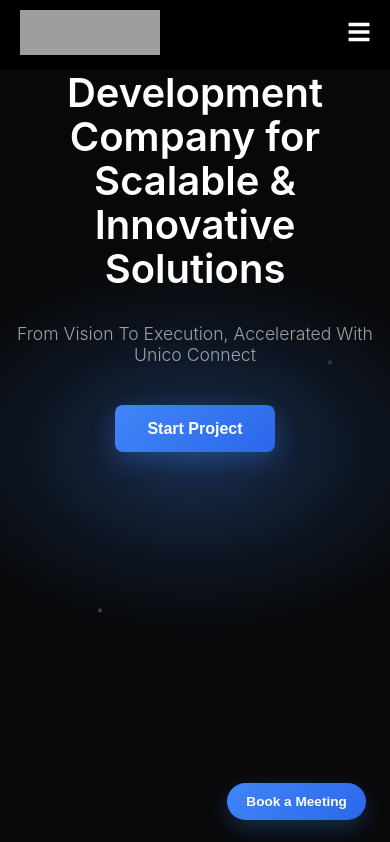
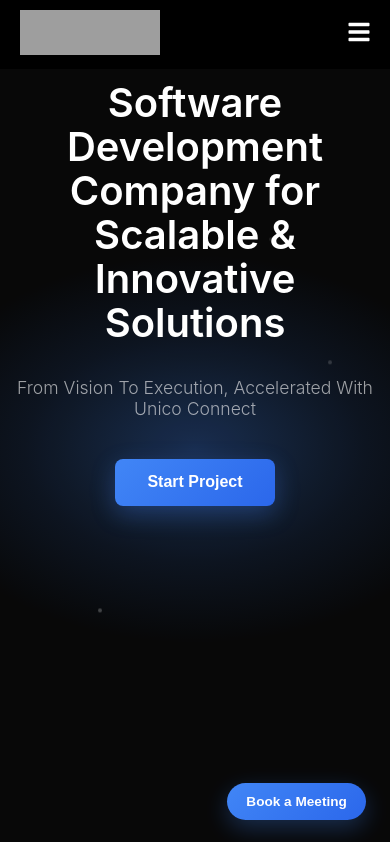
Before and after one commit to IbrahimAhmed413/ZeroWaveLabs, a React (Create React App) app: page / in a window 390 px wide. Shown: the top 842 px of the page. Built offline with nearby package versions, Linux system fonts and the light colour scheme; grey boxes are pictures that could not be loaded.

Commit message:
feat: done

```diff
--- a/src/styles/HeroSection.css
+++ b/src/styles/HeroSection.css
@@ -230,6 +230,9 @@
     padding: 0.9rem 2rem;
     font-size: 1rem;
   }
+  .hero-title{
+    margin-top: 15%;
+  }
 
   .book-meeting-btn {
     bottom: 2rem;
```
